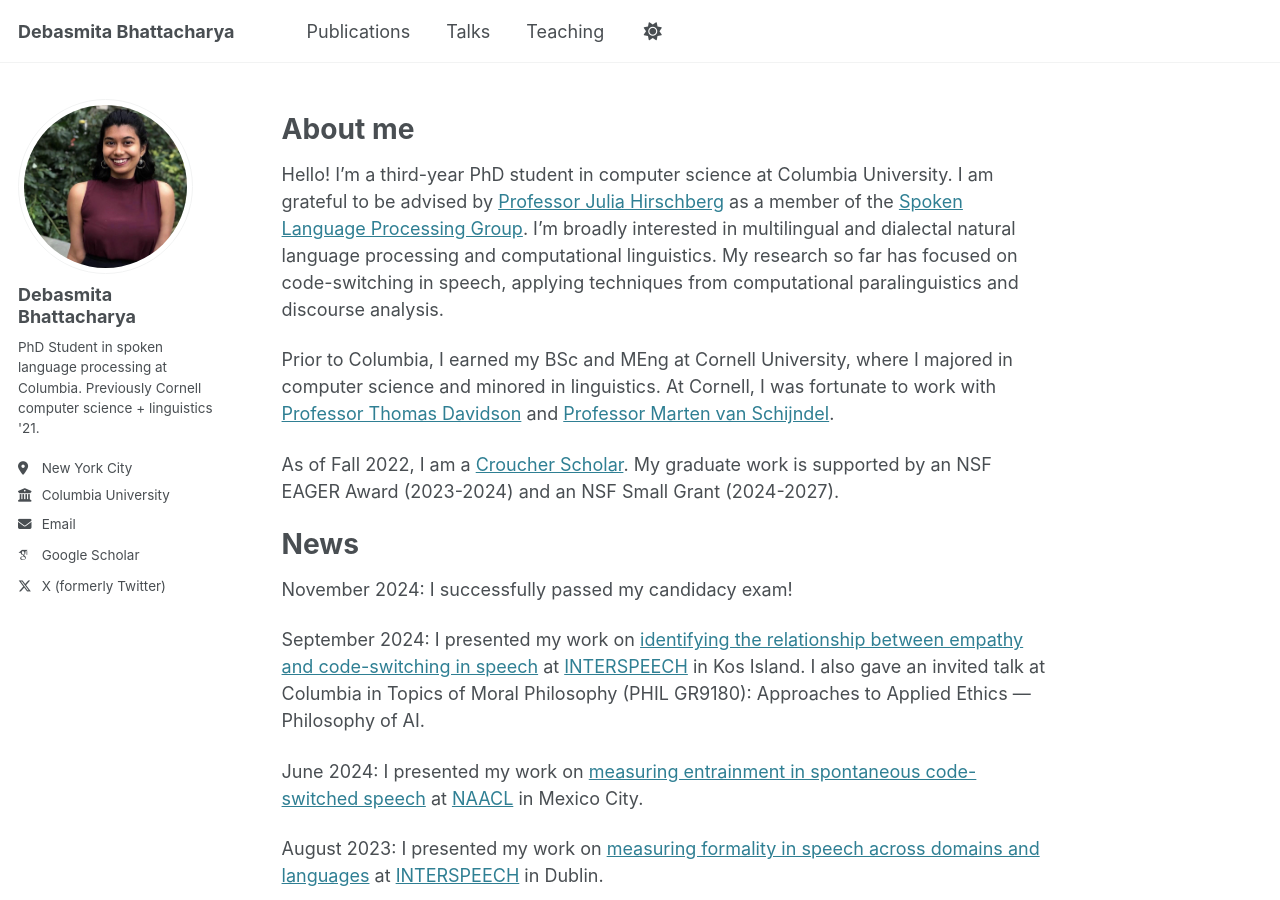
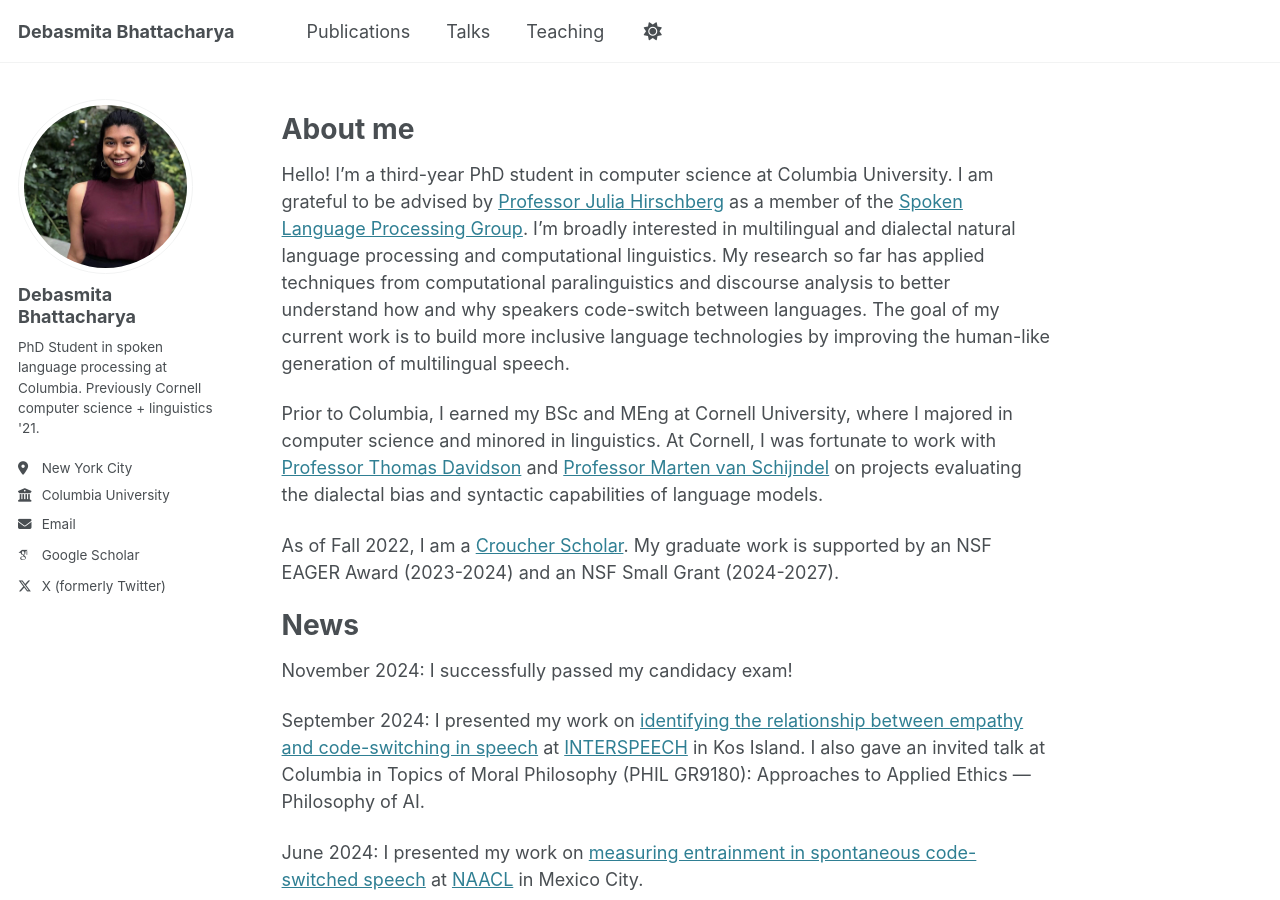
Before and after one commit to debasmita-b/debasmita-b.github.io, a Jekyll site: the page built from _pages/about.md, in a window 1280 px wide and 900 px high. Built offline with Jekyll 4.4.1, drawn with Linux system fonts in a browser that asks for light colours; some web fonts are replaced.

Commit message:
rewording

```diff
--- a/_pages/about.md
+++ b/_pages/about.md
@@ -9,9 +9,9 @@ redirect_from:
 
 About me
 ======
-Hello! I'm a third-year PhD student in computer science at Columbia University. I am grateful to be advised by [Professor Julia Hirschberg](http://www.cs.columbia.edu/~julia/) as a member of the [Spoken Language Processing Group](http://www.cs.columbia.edu/speech/). I'm broadly interested in multilingual and dialectal natural language processing and computational linguistics. My research so far has focused on code-switching in speech, applying techniques from computational paralinguistics and discourse analysis.
+Hello! I'm a third-year PhD student in computer science at Columbia University. I am grateful to be advised by [Professor Julia Hirschberg](http://www.cs.columbia.edu/~julia/) as a member of the [Spoken Language Processing Group](http://www.cs.columbia.edu/speech/). I'm broadly interested in multilingual and dialectal natural language processing and computational linguistics. My research so far has applied techniques from computational paralinguistics and discourse analysis to better understand how and why speakers code-switch between languages. The goal of my current work is to build more inclusive language technologies by improving the human-like generation of multilingual speech.
 
-Prior to Columbia, I earned my BSc and MEng at Cornell University, where I majored in computer science and minored in linguistics. At Cornell, I was fortunate to work with [Professor Thomas Davidson](https://www.thomasrdavidson.com/) and [Professor Marten van Schijndel](https://vansky.github.io/).
+Prior to Columbia, I earned my BSc and MEng at Cornell University, where I majored in computer science and minored in linguistics. At Cornell, I was fortunate to work with [Professor Thomas Davidson](https://www.thomasrdavidson.com/) and [Professor Marten van Schijndel](https://vansky.github.io/) on projects evaluating the dialectal bias and syntactic capabilities of language models.
 
 As of Fall 2022, I am a [Croucher Scholar](https://scholars.croucher.org.hk/). My graduate work is supported by an NSF EAGER Award (2023-2024) and an NSF Small Grant (2024-2027).
 
```
